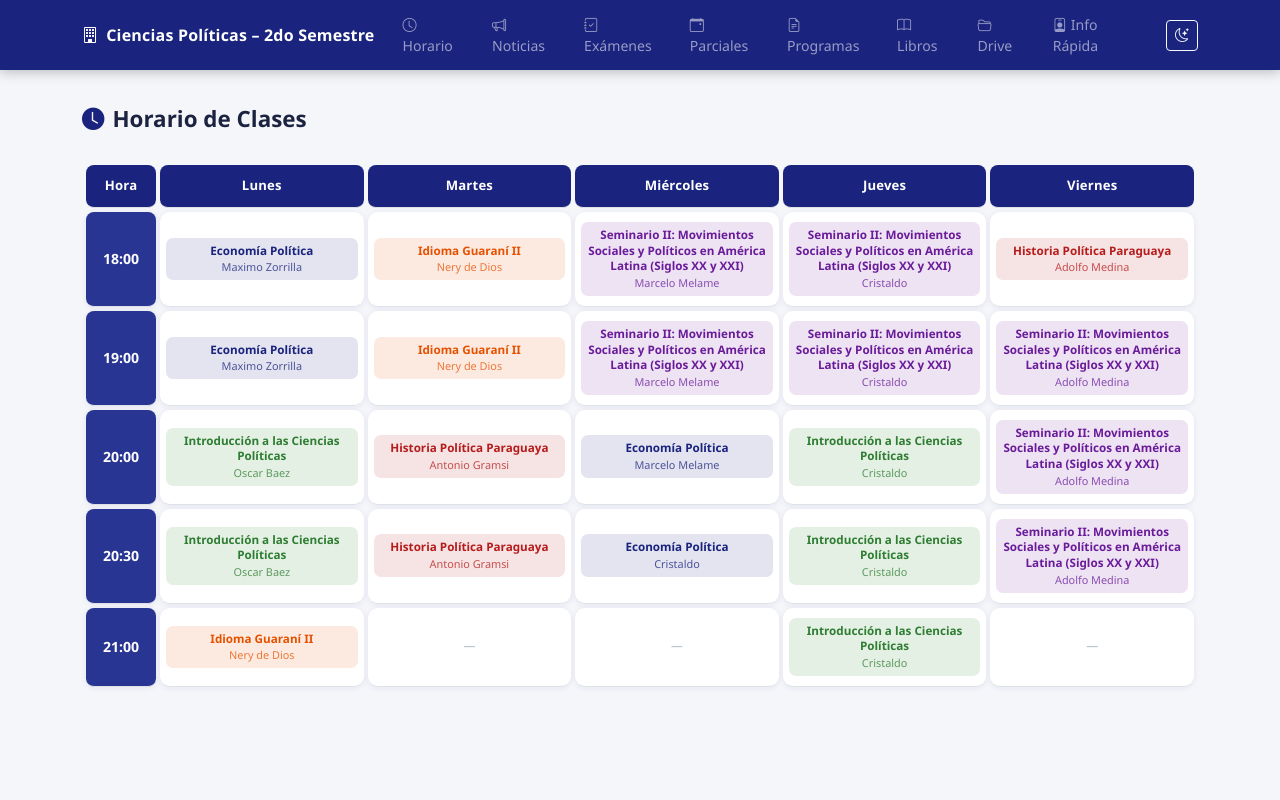
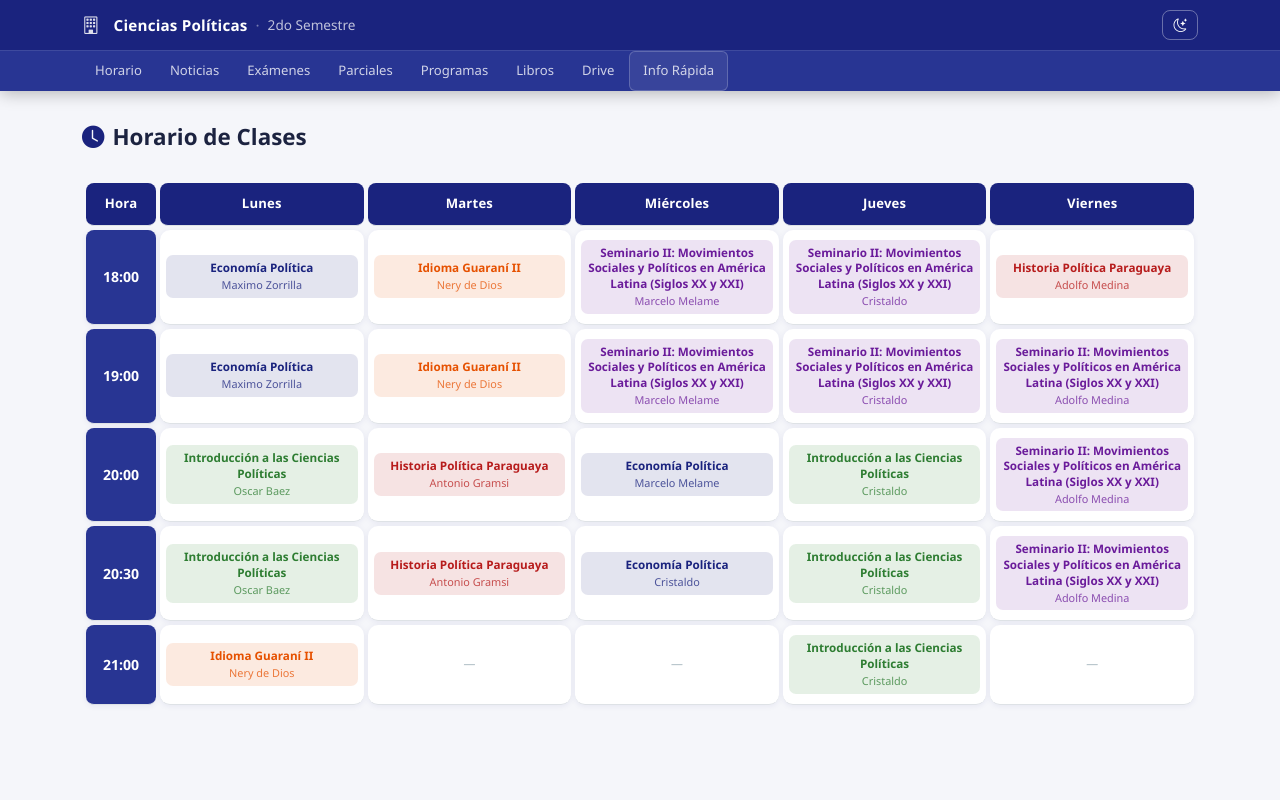
Before and after one commit to CECPUNA/2dosemestre, a plain HTML site: page index.html in a window 1280 px wide. Shown: the top 800 px of the page. Drawn offline with nearby package versions, Linux system fonts and the light colour scheme.

Commit message:
feat(navbar): rediseño topbar en 2 filas — menos saturado, más limpio

```diff
--- a/css/main.css
+++ b/css/main.css
@@ -28,16 +28,158 @@ body {
   color: var(--texto-principal);
   font-family: 'Segoe UI', system-ui, -apple-system, sans-serif;
   transition: background 0.3s, color 0.3s;
+  padding-top: 88px; /* altura total del topbar (2 filas) */
 }
 .bg-una { background: var(--una-azul) !important; }
 .text-una { color: var(--una-azul) !important; }
 [data-theme="dark"] .text-una { color: #7986cb !important; }
 
-/* ===== NAVBAR ===== */
-.navbar { box-shadow: 0 2px 12px rgba(0,0,0,0.25); }
-.navbar-brand { font-size: 1rem; letter-spacing: .2px; }
-.nav-link { font-size: .88rem; border-radius: 8px; padding: 6px 12px !important; transition: var(--transicion); }
-.nav-link:hover { background: rgba(255,255,255,0.15); }
+/* ===================================================
+   TOPBAR — 2 filas
+   Fila 1: Marca  (~48px)
+   Fila 2: Navegación delgada (~40px)
+   =================================================== */
+.topbar {
+  position: fixed;
+  top: 0; left: 0; right: 0;
+  z-index: 1000;
+  box-shadow: 0 2px 16px rgba(0,0,0,0.28);
+}
+
+/* ---- Fila 1: Marca ---- */
+.topbar-brand {
+  background: var(--una-azul);
+  padding: 10px 0;
+}
+.topbar-logo {
+  display: flex;
+  align-items: center;
+  gap: 6px;
+  text-decoration: none;
+  color: #fff;
+  font-size: .95rem;
+}
+.topbar-logo i { font-size: 1.1rem; opacity: .85; }
+.topbar-titulo {
+  font-weight: 800;
+  letter-spacing: .2px;
+}
+.topbar-separador {
+  opacity: .4;
+  font-weight: 300;
+  margin: 0 2px;
+}
+.topbar-sub {
+  opacity: .72;
+  font-weight: 400;
+  font-size: .85rem;
+}
+.btn-topbar-outline {
+  border: 1.5px solid rgba(255,255,255,0.35);
+  color: #fff;
+  background: transparent;
+  border-radius: 8px;
+  padding: 4px 10px;
+  font-size: .85rem;
+  transition: var(--transicion);
+}
+.btn-topbar-outline:hover {
+  background: rgba(255,255,255,0.15);
+  color: #fff;
+  border-color: rgba(255,255,255,0.6);
+}
+.topbar-toggler {
+  background: transparent;
+  border: 1.5px solid rgba(255,255,255,0.35);
+  color: #fff;
+  border-radius: 8px;
+  padding: 4px 10px;
+  font-size: 1.1rem;
+  cursor: pointer;
+  transition: var(--transicion);
+}
+.topbar-toggler:hover { background: rgba(255,255,255,0.15); }
+
+/* ---- Fila 2: Navegación ---- */
+.topbar-nav {
+  background: var(--una-azul-medio);
+  border-top: 1px solid rgba(255,255,255,0.1);
+}
+.topbar-links {
+  list-style: none;
+  margin: 0; padding: 0;
+  display: flex;
+  align-items: center;
+  gap: 2px;
+  overflow-x: auto;
+  -webkit-overflow-scrolling: touch;
+  scrollbar-width: none;
+}
+.topbar-links::-webkit-scrollbar { display: none; }
+.topbar-links li a {
+  display: flex;
+  align-items: center;
+  gap: 5px;
+  padding: 9px 13px;
+  color: rgba(255,255,255,.78);
+  text-decoration: none;
+  font-size: .82rem;
+  font-weight: 500;
+  border-radius: 6px;
+  white-space: nowrap;
+  transition: var(--transicion);
+}
+.topbar-links li a i {
+  font-size: .85rem;
+  opacity: .7;
+}
+.topbar-links li a:hover,
+.topbar-links li a.active {
+  background: rgba(255,255,255,.14);
+  color: #fff;
+}
+.topbar-links li a:hover i,
+.topbar-links li a.active i { opacity: 1; }
+
+/* Info Rápida — destacado suave */
+.link-infoci {
+  background: rgba(255,255,255,.08) !important;
+  border: 1px solid rgba(255,255,255,.2);
+  border-radius: 6px;
+}
+.link-infoci:hover {
+  background: rgba(255,255,255,.2) !important;
+  border-color: rgba(255,255,255,.4) !important;
+}
+
+/* ---- Mobile nav ---- */
+@media (max-width: 991px) {
+  body { padding-top: 104px; }
+  .topbar-nav {
+    display: none;
+    border-top: 1px solid rgba(255,255,255,0.12);
+  }
+  .topbar-nav.open { display: block; }
+  .topbar-links {
+    flex-direction: column;
+    align-items: stretch;
+    gap: 0;
+    padding: 6px 0;
+  }
+  .topbar-links li a {
+    padding: 11px 20px;
+    border-radius: 0;
+    font-size: .9rem;
+    gap: 10px;
+  }
+  .topbar-links li a i { font-size: 1rem; opacity: .85; }
+  .link-infoci { border-radius: 0 !important; border: none !important; }
+}
+@media (min-width: 992px) {
+  .topbar-nav { display: block !important; }
+  /* Ocultar íconos en desktop — solo texto = menos ruido visual */
+  .topbar-links li a i { display: none; }
+}
 
 /* ===== CLASE ACTIVA BANNER ===== */
 .clase-activa-banner {
@@ -120,20 +262,14 @@ body {
 .badge-tipo { font-size: .72rem; font-weight: 700; text-transform: uppercase; letter-spacing: .5px; }
 
 /* ===== TABLA HORARIO DESKTOP ===== */
-/* table-layout:fixed + width:100% garantiza columnas iguales sin importar el contenido */
 .table-responsive { overflow-x: auto; }
 .table-horario {
   border-collapse: separate;
   border-spacing: 4px;
   table-layout: fixed;
   width: 100%;
-  min-width: 640px; /* scroll horizontal en pantallas chicas antes de mobile */
+  min-width: 640px;
 }
-
-/* Columna hora: ancho fijo chico */
-.table-horario colgroup .col-hora { width: 70px; }
-/* Columnas días: se reparten el resto equitativamente (via table-layout:fixed) */
-
 .table-horario thead th {
   background: var(--una-azul);
   color: white;
@@ -152,10 +288,9 @@ body {
   text-align: center;
   font-size: .78rem;
   vertical-align: middle;
-  /* SIN min-width ni width — table-layout:fixed lo controla todo */
   box-shadow: 0 1px 6px rgba(26,35,126,0.07);
   font-weight: 500;
-  height: 72px; /* altura uniforme para todas las celdas */
+  height: 72px;
 }
 .td-hora {
   background: var(--una-azul-medio) !important;
@@ -167,7 +302,6 @@ body {
 .td-libre { color: #b0bec5 !important; font-style: italic; font-size: .75rem; }
 .td-activa { outline: 3px solid #4caf50 !important; outline-offset: -2px; }
 
-/* Pill: texto truncado en 2 líneas para que no estire la celda */
 .pill-materia {
   display: -webkit-box;
   -webkit-line-clamp: 3;
@@ -261,7 +395,7 @@ body {
   padding: 3px 10px;
 }
 
-/* ===== PERIODOS TIMELINE — CENTRADO ===== */
+/* ===== PERIODOS TIMELINE ===== */
 .periodos-timeline {
   display: flex;
   flex-wrap: wrap;
--- a/index.html
+++ b/index.html
@@ -14,32 +14,47 @@
 </head>
 <body>
 
-<!-- NAVBAR -->
-<nav class="navbar navbar-expand-lg navbar-dark bg-una sticky-top" id="navbar">
-  <div class="container">
-    <a class="navbar-brand fw-bold" href="#">
-      <i class="bi bi-building me-2"></i>Ciencias Políticas &ndash; 2do Semestre
-    </a>
-    <button class="navbar-toggler" type="button" data-bs-toggle="collapse" data-bs-target="#navMenu">
-      <span class="navbar-toggler-icon"></span>
-    </button>
-    <div class="collapse navbar-collapse" id="navMenu">
-      <ul class="navbar-nav ms-auto gap-1">
-        <li class="nav-item"><a class="nav-link" href="#horario"><i class="bi bi-clock me-1"></i>Horario</a></li>
-        <li class="nav-item"><a class="nav-link" href="#noticias"><i class="bi bi-megaphone me-1"></i>Noticias</a></li>
-        <li class="nav-item"><a class="nav-link" href="#examenes"><i class="bi bi-journal-check me-1"></i>Exámenes</a></li>
-        <li class="nav-item"><a class="nav-link" href="#parciales"><i class="bi bi-calendar-event me-1"></i>Parciales</a></li>
-        <li class="nav-item"><a class="nav-link" href="#programas"><i class="bi bi-file-earmark-text me-1"></i>Programas</a></li>
-        <li class="nav-item"><a class="nav-link" href="#libros"><i class="bi bi-book me-1"></i>Libros</a></li>
-        <li class="nav-item"><a class="nav-link" href="#drive"><i class="bi bi-folder2-open me-1"></i>Drive</a></li>
-        <li class="nav-item"><a class="nav-link" href="#infoci"><i class="bi bi-person-badge me-1"></i>Info Rápida</a></li>
-      </ul>
-      <button class="btn btn-sm btn-outline-light ms-3" id="themeToggle" title="Cambiar modo">
-        <i class="bi bi-moon-stars"></i>
-      </button>
+<!-- TOPBAR -->
+<header class="topbar" id="topbar">
+
+  <!-- Fila 1: Marca -->
+  <div class="topbar-brand">
+    <div class="container d-flex align-items-center justify-content-between">
+      <a href="#" class="topbar-logo">
+        <i class="bi bi-building me-2"></i>
+        <span class="topbar-titulo">Ciencias Políticas</span>
+        <span class="topbar-separador">·</span>
+        <span class="topbar-sub">2do Semestre</span>
+      </a>
+      <div class="d-flex align-items-center gap-2">
+        <button class="btn btn-sm btn-topbar-outline" id="themeToggle" title="Cambiar modo">
+          <i class="bi bi-moon-stars"></i>
+        </button>
+        <!-- Toggler mobile -->
+        <button class="topbar-toggler d-lg-none" id="navToggler" aria-label="Menú">
+          <i class="bi bi-list"></i>
+        </button>
+      </div>
     </div>
   </div>
-</nav>
+
+  <!-- Fila 2: Navegación -->
+  <nav class="topbar-nav" id="topbarNav">
+    <div class="container">
+      <ul class="topbar-links">
+        <li><a href="#horario"><i class="bi bi-clock"></i><span>Horario</span></a></li>
+        <li><a href="#noticias"><i class="bi bi-megaphone"></i><span>Noticias</span></a></li>
+        <li><a href="#examenes"><i class="bi bi-journal-check"></i><span>Exámenes</span></a></li>
+        <li><a href="#parciales"><i class="bi bi-calendar-event"></i><span>Parciales</span></a></li>
+        <li><a href="#programas"><i class="bi bi-file-earmark-text"></i><span>Programas</span></a></li>
+        <li><a href="#libros"><i class="bi bi-book"></i><span>Libros</span></a></li>
+        <li><a href="#drive"><i class="bi bi-folder2-open"></i><span>Drive</span></a></li>
+        <li><a href="#infoci" class="link-infoci"><i class="bi bi-person-badge"></i><span>Info Rápida</span></a></li>
+      </ul>
+    </div>
+  </nav>
+
+</header>
 
 <!-- HORARIO (primero) -->
 <section id="horario" class="seccion" style="padding-top:36px">
@@ -237,6 +252,16 @@
 <script src="https://cdn.jsdelivr.net/npm/bootstrap@5.3.3/dist/js/bootstrap.bundle.min.js"></script>
 <script src="js/app.js"></script>
 <script>
+  // Mobile nav toggle
+  document.getElementById('navToggler')?.addEventListener('click', () => {
+    document.getElementById('topbarNav')?.classList.toggle('open');
+  });
+  // Cerrar nav mobile al hacer click en un link
+  document.querySelectorAll('.topbar-links a').forEach(a => {
+    a.addEventListener('click', () => {
+      document.getElementById('topbarNav')?.classList.remove('open');
+    });
+  });
   if ('serviceWorker' in navigator) {
     navigator.serviceWorker.register('sw.js');
   }
```
